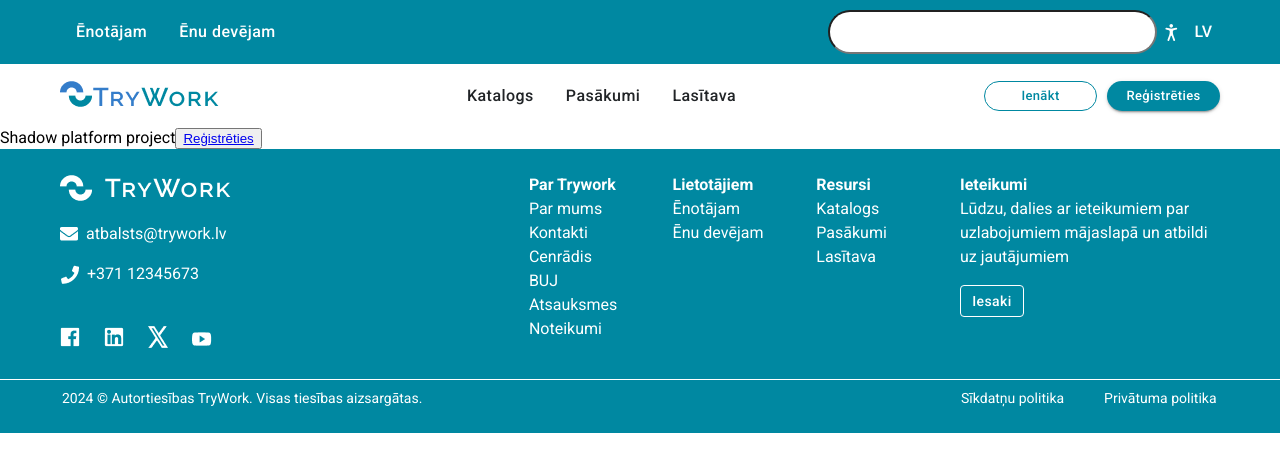
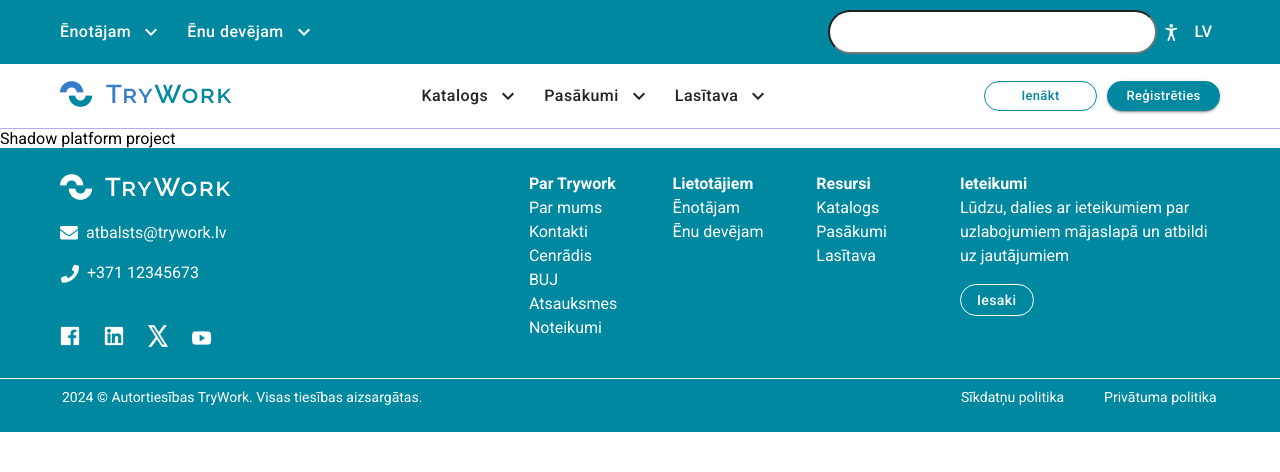
Before and after one commit to sliceem88/shadow-project, a Next.js app: page / in a window 1280 px wide. Shown: the top 472 px of the page. Built offline with nearby package versions, Linux system fonts and the light colour scheme.

Commit message:
Solving tab problems, more styling

```diff
--- a/src/app/page.js
+++ b/src/app/page.js
@@ -1,12 +1,3 @@
-import Link from "next/link";
-
 export default function Home() {
-  return (
-    <main>
-      Shadow platform project
-      <button>
-        <Link href="/registration">Reģistrēties</Link>
-      </button>
-    </main>
-  );
+  return <main>Shadow platform project</main>;
 }
--- a/src/components/Footer/Footer.jsx
+++ b/src/components/Footer/Footer.jsx
@@ -44,12 +44,13 @@ function Footer() {
                 textTransform: "none",
                 fontSize: "14px",
                 letterSpacing: "0.46",
-                padding: "4px 10px",
+                padding: "4px 16px",
                 fontWeight: "500",
                 lineHeight: "22px",
-                border: "1px solid #ffffff",
+                border: "1.6px solid #ffffff",
+                borderRadius: "40px",
                 "&:hover": {
-                  border: "1px solid #ffffff",
+                  border: "1.6px solid #ffffff",
                 },
               }}
               variant="outlined"
--- a/src/components/Header/Header.jsx
+++ b/src/components/Header/Header.jsx
@@ -9,6 +9,7 @@ import HeaderTabs from "./HeaderTabs";
 import { HeaderTabsLower } from "./HeaderTabsLower.config";
 import { HeaderTabsUpper } from "./HeaderTabsUpper.config";
 import { Button } from "@mui/material";
+import Link from "next/link";
 
 const Header = () => {
   return (
@@ -26,15 +27,20 @@ const Header = () => {
           ></input>
           <Image
             src={Person}
+            alt="Person icon"
             className={styles.header_upperblock_right_person}
           />
           <div className={styles.header_upperblock_right_lv}>LV</div>
         </div>
       </div>
       <div className={styles.header_lowerblock}>
-        <div>
-          <Image src={Logo} alt="Logo" />
-          <Image src={LogoText} alt="Logo text" />
+        <div className={styles.header_lowerblock_left}>
+          <div>
+            <Image src={Logo} alt="Logo" />
+          </div>
+          <div>
+            <Image src={LogoText} alt="Logo text" />
+          </div>
         </div>
         <HeaderTabs
           tabList={HeaderTabsLower}
@@ -85,6 +91,8 @@ const Header = () => {
             variant="contained"
             size="small"
             color="primary"
+            component={Link}
+            href="/registration"
           >
             Reģistrēties
           </Button>
--- a/src/components/Header/Header.module.scss
+++ b/src/components/Header/Header.module.scss
@@ -4,7 +4,7 @@
   font-family: "Roboto";
 
   &_upperblock {
-    max-height: 66px;
+    max-height: 54px;
     padding: 8px 60px;
     justify-content: space-between;
     background-color: #0088a1;
@@ -25,6 +25,7 @@
       &_person {
         width: 13.6px;
         height: 19px;
+        // padding: 15.9px 10.5px;
       }
 
       &_lv {
@@ -38,13 +39,20 @@
   }
 
   &_lowerblock {
-    max-height: 66px;
+    max-height: 56px;
     padding: 8px 60px;
     justify-content: space-between;
     background-color: #ffffff;
     display: flex;
     // gap: 230px;
     align-items: center;
+    border-bottom: 1px solid #b8a7f7;
+
+    &_left {
+      display: flex;
+      gap: 12.85px;
+      align-items: center;
+    }
 
     &_right {
       display: flex;
--- a/src/components/Header/HeaderTabs.jsx
+++ b/src/components/Header/HeaderTabs.jsx
@@ -2,9 +2,9 @@
 import { useState } from "react";
 import { Tab } from "@mui/material";
 import { Tabs } from "@mui/material";
-// import Link from "next/link";
+import ChevronRightIcon from "@mui/icons-material/ChevronRight";
 
-const HeaderTabs = ({ tabList, tabColor, tabActiveColor }) => {
+const HeaderTabs = ({ tabList, tabColor, tabActiveColor, iconPlace }) => {
   const [value, setValue] = useState("");
 
   const handleChange = (event, newValue) => {
@@ -12,28 +12,40 @@ const HeaderTabs = ({ tabList, tabColor, tabActiveColor }) => {
   };
   return (
     <Tabs
-      TabIndicatorProps={{ style: { backgroundColor: "#84EAFF", height: 8 } }}
+      TabIndicatorProps={{
+        display: "none",
+      }}
       value={value}
       onChange={handleChange}
+      style={{ height: "38px", display: "flex", alignItems: "center" }}
     >
       {tabList.map((item) => (
         <Tab
           value={item.value}
           key={item.name}
           label={item.name}
-          // component={Link}
-          // href={item.link}
+          icon={<ChevronRightIcon sx={{ transform: "rotate(90deg)" }} />}
+          iconPosition="end"
+          disableRipple
           sx={{
             textTransform: "none",
-            padding: "9px 16px",
+            padding: "0",
+            marginRight: "24px",
             fontSize: "16px",
             lineHeight: "26px",
             letterSpacing: "0.46px",
             fontWeight: "500",
             color: tabColor,
+            textUnderlineOffset: "8px",
             "&.Mui-selected": {
               color: tabActiveColor,
               fontWeight: "700",
+              textDecoration: "underline #84EAFF 4px",
+            },
+            "&:hover": {
+              color: tabActiveColor,
+              fontWeight: "700",
+              textDecoration: "underline #84EAFF 4px",
             },
           }}
         ></Tab>
```
Also changed, not shown: package.json (+4 -3 lines), src/components/Header/img/arrow.svg (added), 1 other file (tests, documents, lock files or other folders).
